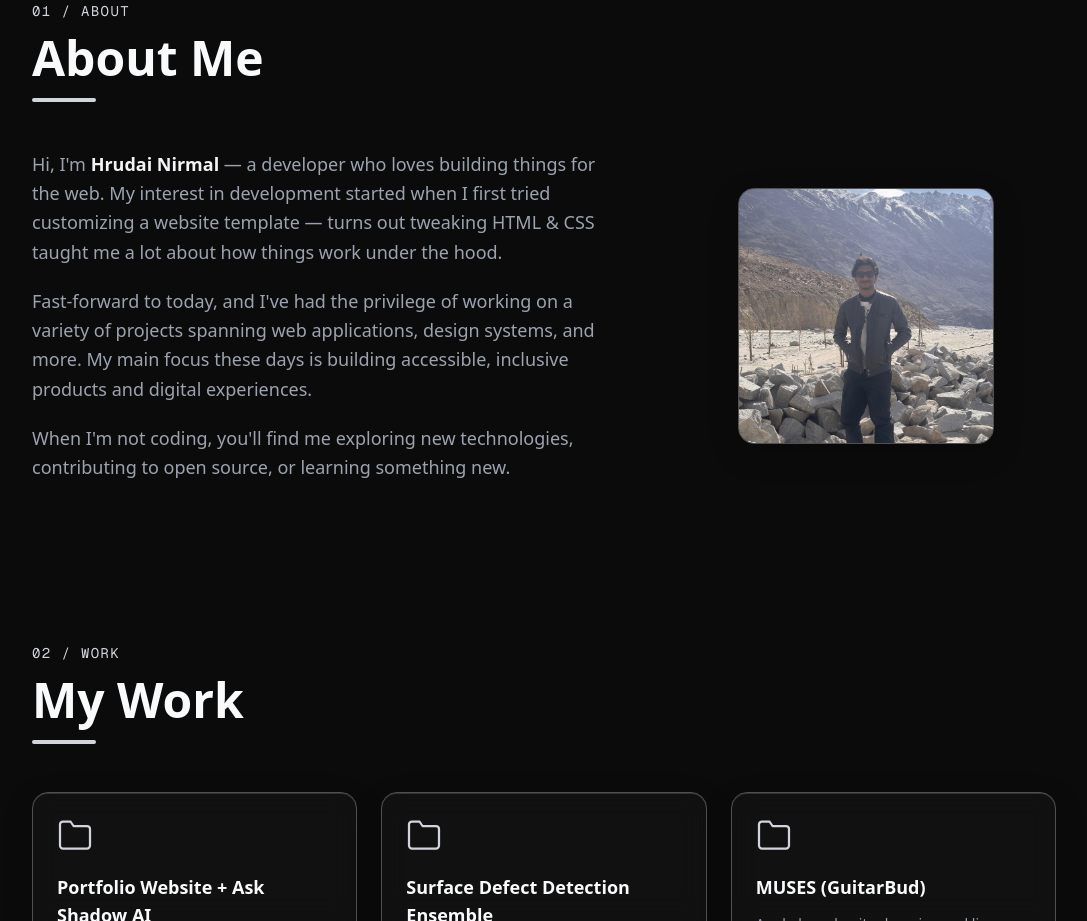
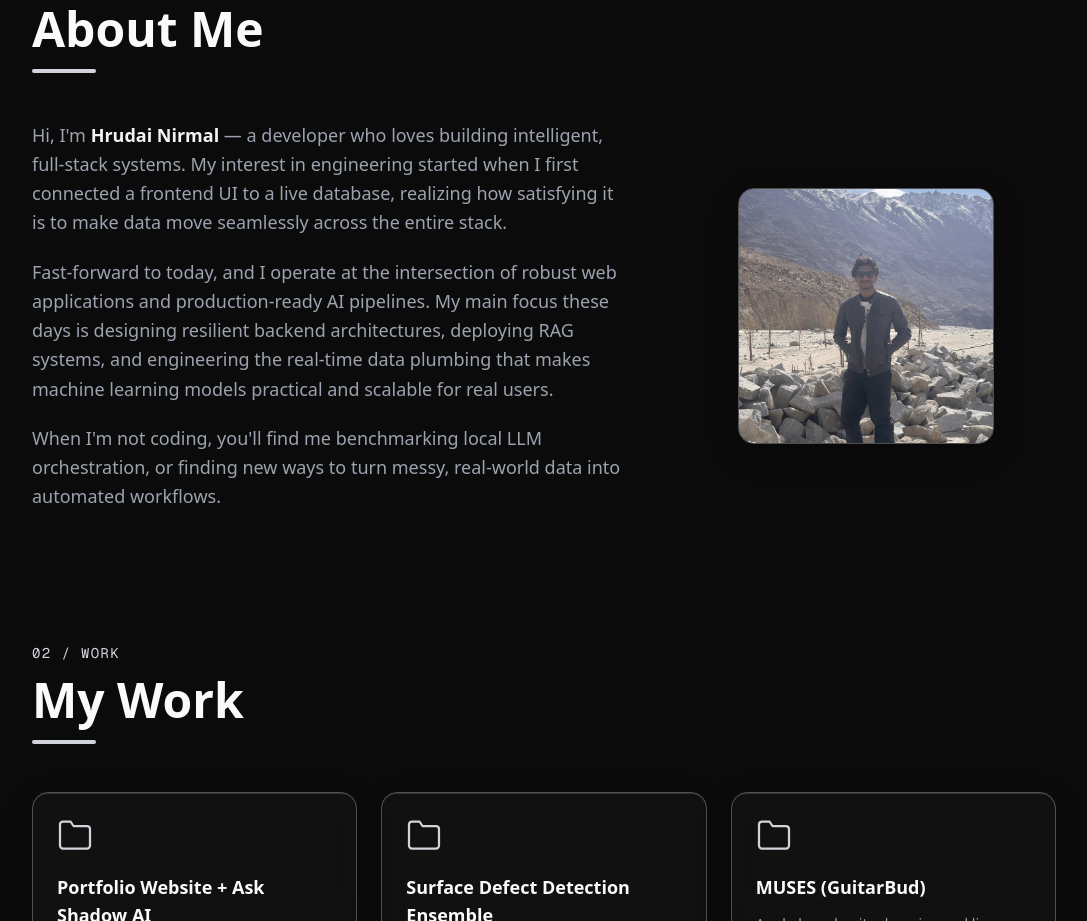
Before and after one commit to Hrudai-Nirmal/portfolio, a Next.js app: page / in a window 1280 px wide. Shown: the part 960-1881 px from the top of the page, without its empty margins (96-1183 px from the left). Built offline with nearby package versions, Linux system fonts and the light colour scheme.

Commit message:
Update About section copy

```diff
--- a/src/components/About.tsx
+++ b/src/components/About.tsx
@@ -20,21 +20,23 @@ export default function About() {
               <span className="text-text-primary font-semibold">
                 Hrudai Nirmal
               </span>{" "}
-              — a developer who loves building things for the web. My interest
-              in development started when I first tried customizing a website
-              template — turns out tweaking HTML &amp; CSS taught me a lot about
-              how things work under the hood.
+              — a developer who loves building intelligent, full-stack systems.
+              My interest in engineering started when I first connected a
+              frontend UI to a live database, realizing how satisfying it is to
+              make data move seamlessly across the entire stack.
             </p>
             <p>
-              Fast-forward to today, and I&apos;ve had the privilege of working
-              on a variety of projects spanning web applications, design
-              systems, and more. My main focus these days is building
-              accessible, inclusive products and digital experiences.
+              Fast-forward to today, and I operate at the intersection of
+              robust web applications and production-ready AI pipelines. My
+              main focus these days is designing resilient backend
+              architectures, deploying RAG systems, and engineering the
+              real-time data plumbing that makes machine learning models
+              practical and scalable for real users.
             </p>
             <p>
-              When I&apos;m not coding, you&apos;ll find me exploring new
-              technologies, contributing to open source, or learning something
-              new.
+              When I&apos;m not coding, you&apos;ll find me benchmarking local
+              LLM orchestration, or finding new ways to turn messy, real-world
+              data into automated workflows.
             </p>
           </div>
 
```
Also changed, not shown: 1 other file (tests, documents, lock files or other folders).
